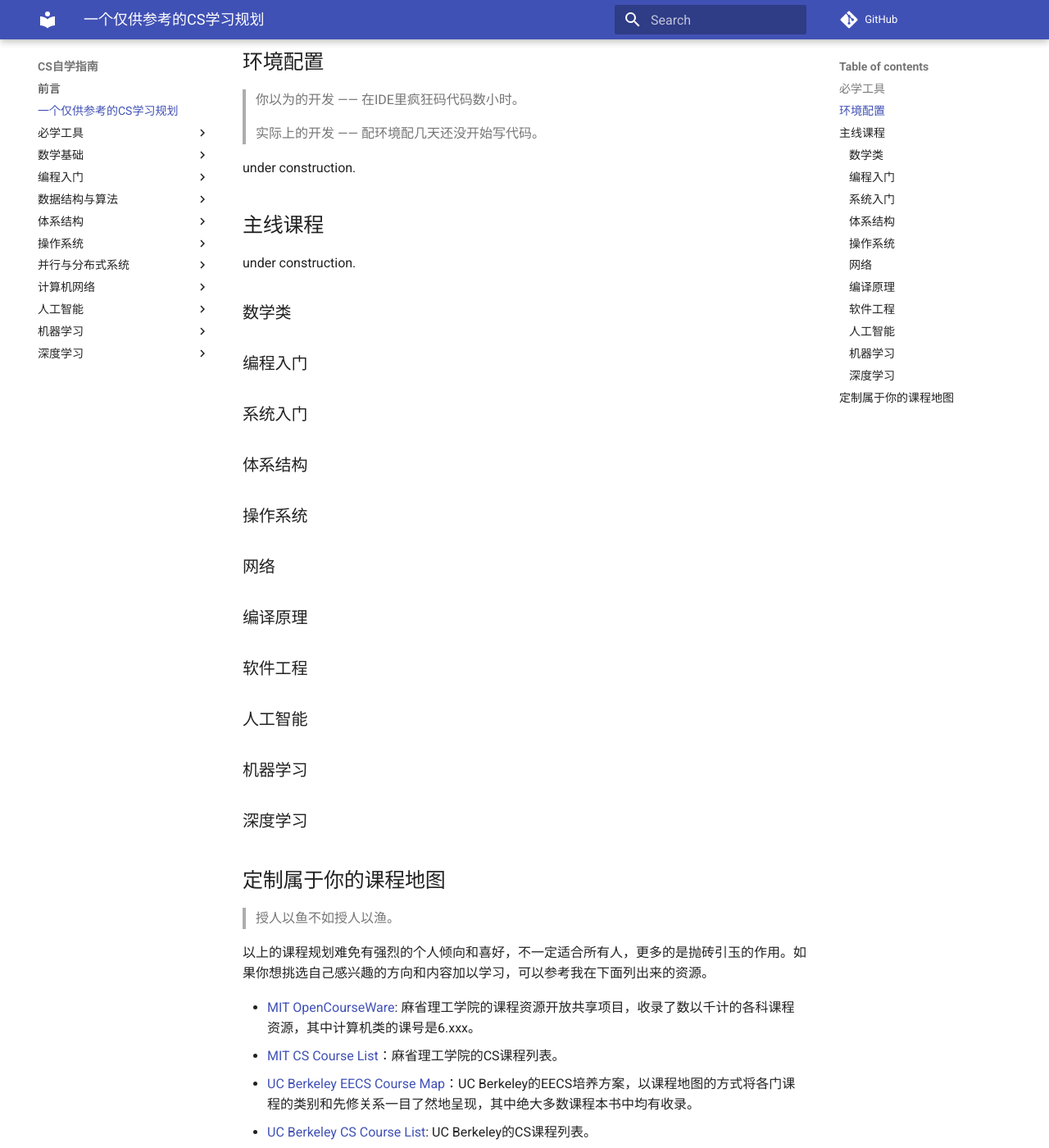
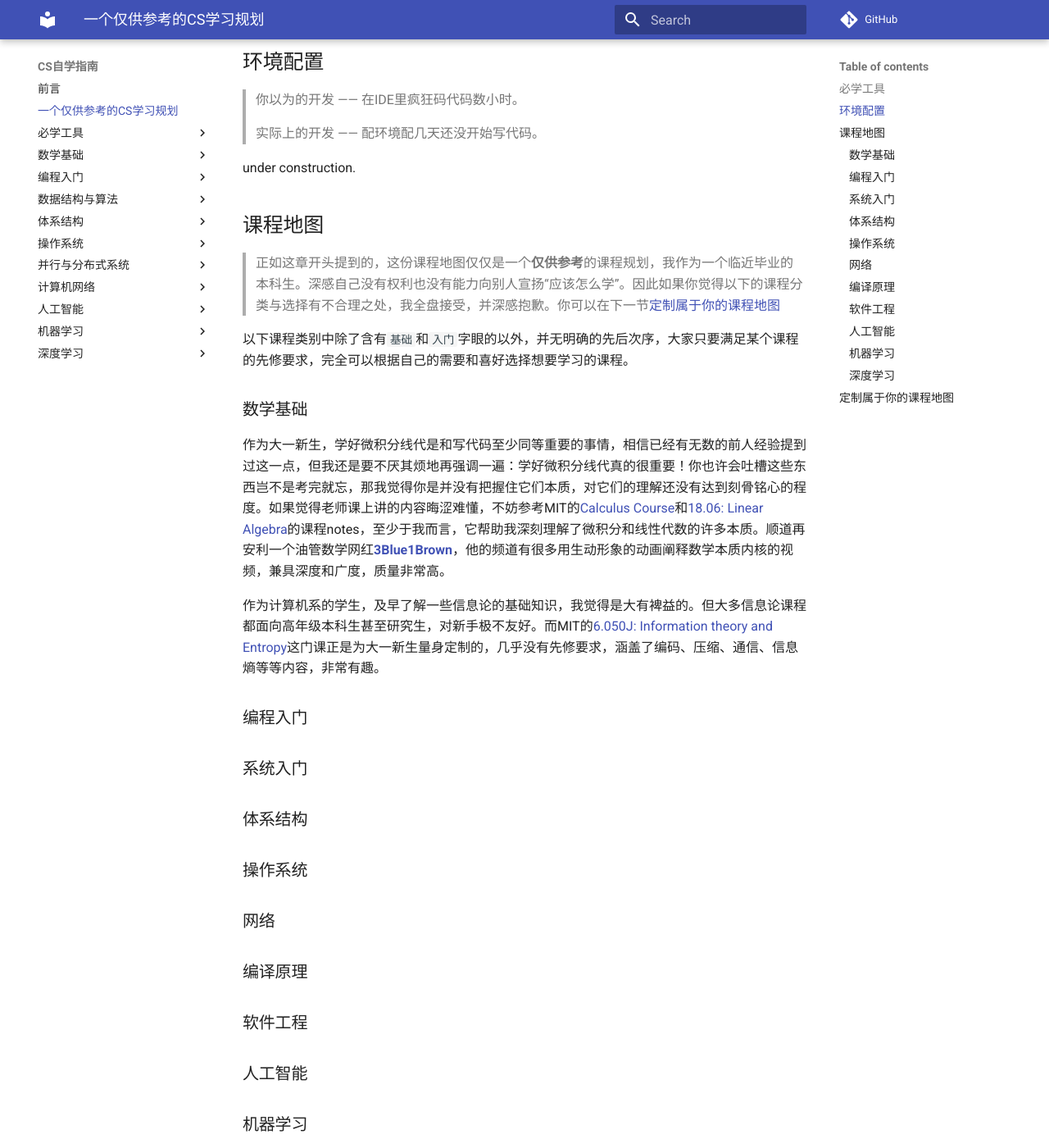
Before and after one commit to PKUFlyingPig/cs-self-learning, an MkDocs documentation site: the page built from docs/CS学习规划.md, in a window 1280 px wide and 1400 px high, scrolled down 1088 px. Shown: the whole window at 82% size. Built offline with MkDocs 1.6.1 and Material for MkDocs 9.7.7, drawn with Linux system fonts in a browser that asks for light colours; comment, search, counter and statistics services are not loaded; some of the changed text lies outside the part shown.

Commit message:
add information

```diff
--- a/docs/CS学习规划.md
+++ b/docs/CS学习规划.md
@@ -29,9 +29,14 @@ IDE（Integrated Development Environment）：集成开发环境，说白了就
 
 under construction.
 
-## 主线课程
-under construction.
-### 数学类
+## 课程地图
+> 正如这章开头提到的，这份课程地图仅仅是一个**仅供参考**的课程规划，我作为一个临近毕业的本科生。深感自己没有权利也没有能力向别人宣扬“应该怎么学”。因此如果你觉得以下的课程分类与选择有不合理之处，我全盘接受，并深感抱歉。你可以在下一节<a href="#yourmap">定制属于你的课程地图</a>
+
+以下课程类别中除了含有`基础`和`入门`字眼的以外，并无明确的先后次序，大家只要满足某个课程的先修要求，完全可以根据自己的需要和喜好选择想要学习的课程。
+### 数学基础
+作为大一新生，学好微积分线代是和写代码至少同等重要的事情，相信已经有无数的前人经验提到过这一点，但我还是要不厌其烦地再强调一遍：学好微积分线代真的很重要！你也许会吐槽这些东西岂不是考完就忘，那我觉得你是并没有把握住它们本质，对它们的理解还没有达到刻骨铭心的程度。如果觉得老师课上讲的内容晦涩难懂，不妨参考MIT的[Calculus Course](./数学基础/MITmaths.md)和[18.06: Linear Algebra](./数学基础/MITLA.md)的课程notes，至少于我而言，它帮助我深刻理解了微积分和线性代数的许多本质。顺道再安利一个油管数学网红[**3Blue1Brown**](https://www.youtube.com/c/3blue1brown)，他的频道有很多用生动形象的动画阐释数学本质内核的视频，兼具深度和广度，质量非常高。
+
+作为计算机系的学生，及早了解一些信息论的基础知识，我觉得是大有裨益的。但大多信息论课程都面向高年级本科生甚至研究生，对新手极不友好。而MIT的[6.050J: Information theory and Entropy](./数学基础/information.md)这门课正是为大一新生量身定制的，几乎没有先修要求，涵盖了编码、压缩、通信、信息熵等等内容，非常有趣。
 
 ### 编程入门
 
@@ -53,10 +58,10 @@ under construction.
 
 ### 深度学习
 
-## 定制属于你的课程地图
+## <a id="yourmap">定制属于你的课程地图</a>
 > 授人以鱼不如授人以渔。
 
-以上的课程规划难免有强烈的个人倾向和喜好，不一定适合所有人，更多的是抛砖引玉的作用。如果你想挑选自己感兴趣的方向和内容加以学习，可以参考我在下面列出来的资源。
+以上的课程规划难免有强烈的个人倾向和喜好，不一定适合所有人，更多的是起到抛砖引玉的作用。如果你想挑选自己感兴趣的方向和内容加以学习，可以参考我在下面列出来的资源。
 
 - [MIT OpenCourseWare](https://ocw.mit.edu/courses/#electrical-engineering-and-computer-science): 麻省理工学院的课程资源开放共享项目，收录了数以千计的各科课程资源，其中计算机类的课号是6.xxx。
 - [MIT CS Course List](http://student.mit.edu/catalog/m6a.html)：麻省理工学院的CS课程列表。
```
Also changed, not shown: docs/数学基础/information.md (added, +14 -0 lines).
